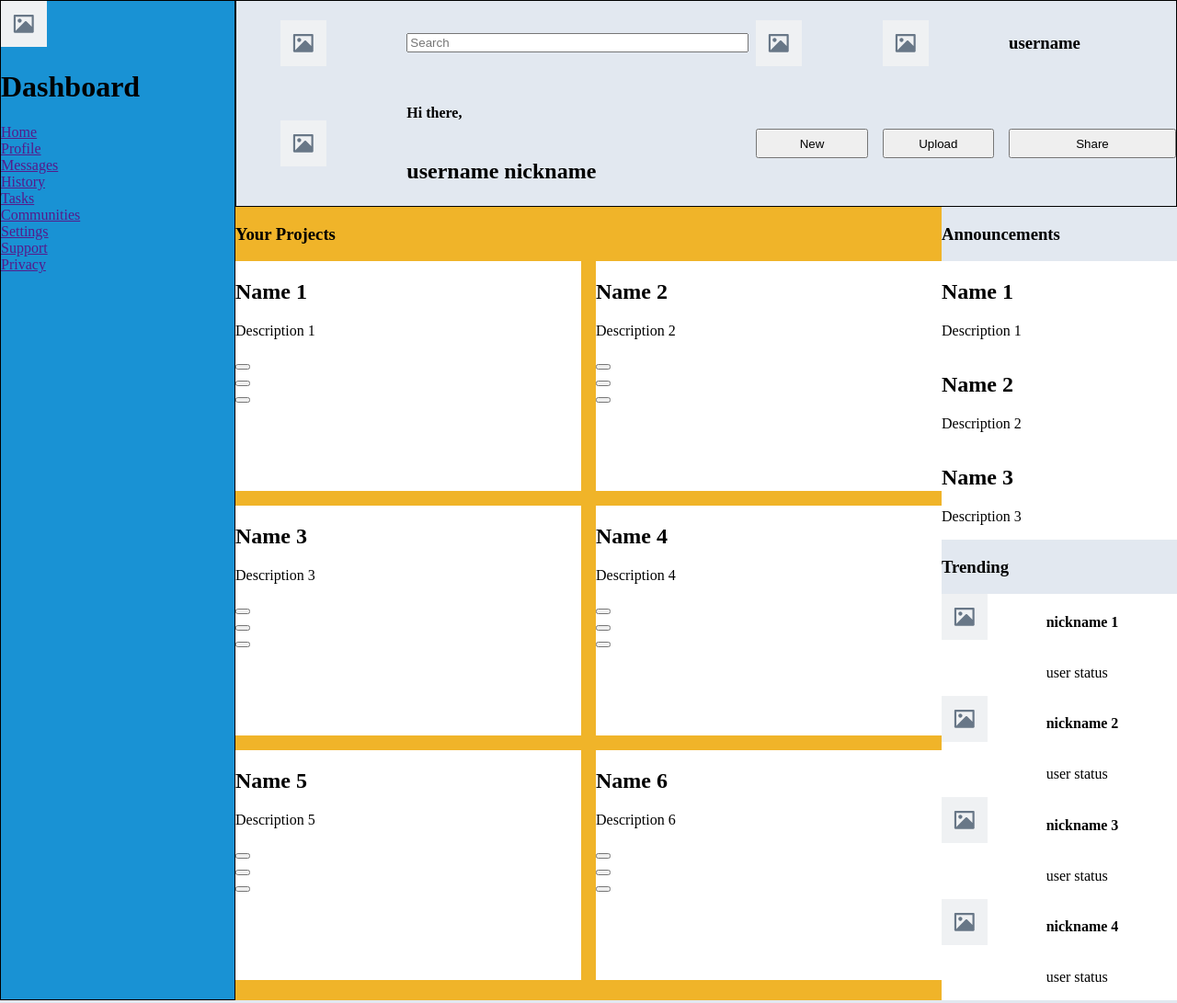
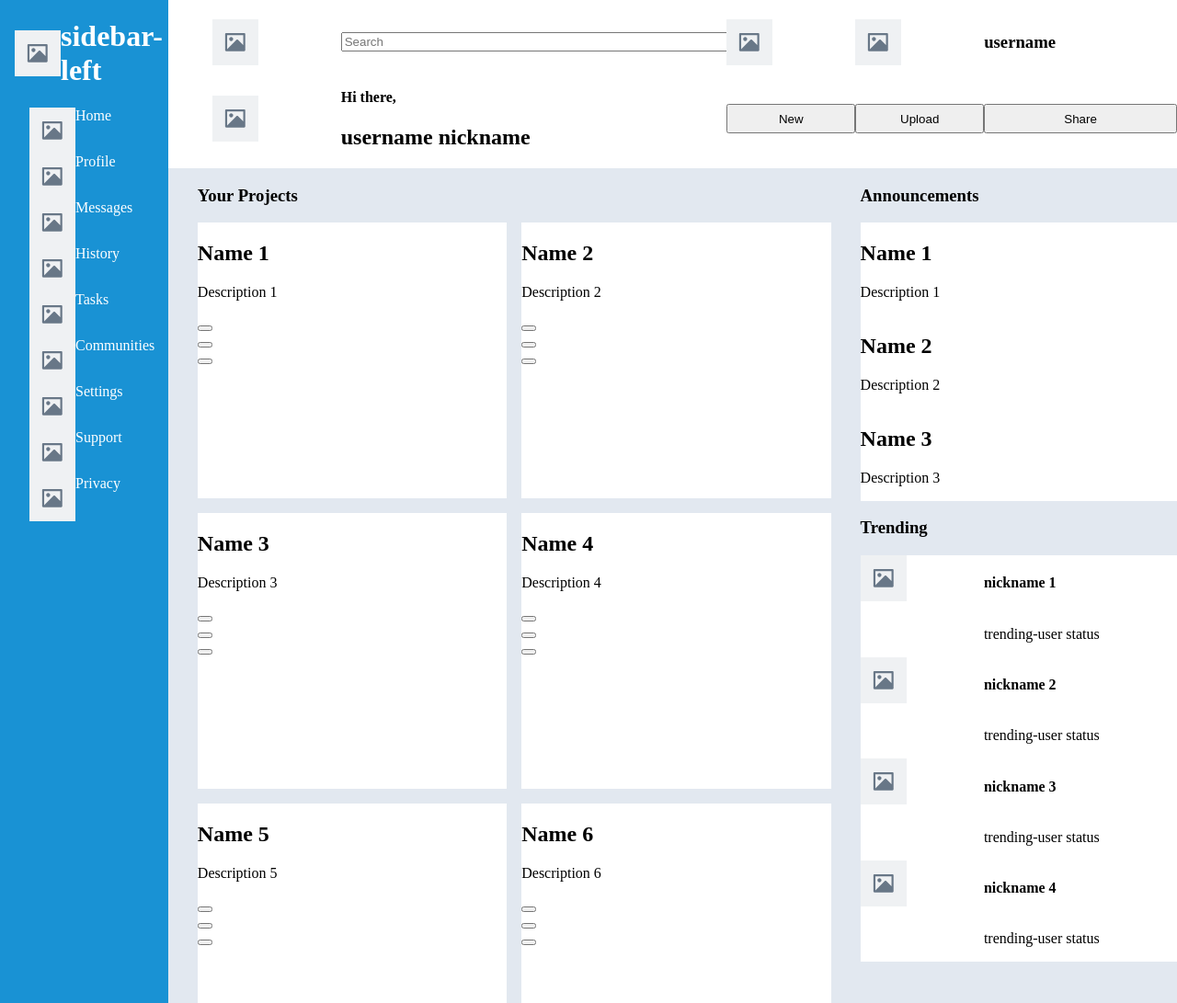
Before and after one commit to Exemption6877/odin-admin-dashboard, a plain HTML site: page index.html in a window 1280 px wide. Shown: the top 1091 px of the page at 92% size. Drawn offline with Linux system fonts and the light colour scheme.

Commit message:
Fix grid, rename classes

```diff
--- a/index.html
+++ b/index.html
@@ -7,35 +7,46 @@
     <title>Bitter</title>
   </head>
   <body>
-    <div class="dashboard">
-      <div class="logo">
-        <img src="./img/placeholder.svg" alt="logo" />
-        <h1>Dashboard</h1>
+    <div class="sidebar-left">
+      <div class="sidebar-header">
+        <img src="./img/placeholder.svg" alt="sidebar-header" />
+        <h1>sidebar-left</h1>
       </div>
-      <ul>
+      <ul class="nav-menu">
+        <img src="./img/placeholder.svg" alt="pfp" />
         <li><a href="">Home</a></li>
+        <img src="./img/placeholder.svg" alt="pfp" />
         <li><a href="">Profile</a></li>
+        <img src="./img/placeholder.svg" alt="pfp" />
         <li><a href="">Messages</a></li>
+        <img src="./img/placeholder.svg" alt="pfp" />
         <li><a href="">History</a></li>
+        <img src="./img/placeholder.svg" alt="pfp" />
         <li><a href="">Tasks</a></li>
+        <img src="./img/placeholder.svg" alt="pfp" />
         <li><a href="">Communities</a></li>
       </ul>
-      <ul>
+      <ul class="nav-footer">
+        <img src="./img/placeholder.svg" alt="pfp" />
         <li><a href="">Settings</a></li>
+        <img src="./img/placeholder.svg" alt="pfp" />
         <li><a href="">Support</a></li>
+        <img src="./img/placeholder.svg" alt="pfp" />
         <li><a href="">Privacy</a></li>
       </ul>
     </div>
 
-    <div class="top-bar">
+    <div class="top-nav">
       <img src="./img/placeholder.svg" alt="search-button" />
-      <form action="GET"><input type="text" placeholder="Search" /></form>
+      <form action="GET" class="search-bar">
+        <input type="text" placeholder="Search" />
+      </form>
       <img src="./img/placeholder.svg" alt="Notification" />
       <img src="./img/placeholder.svg" alt="PFP" />
       <h3>username</h3>
 
       <img src="./img/placeholder.svg" alt="PFP" />
-      <div class="greeting">
+      <div class="user-info">
         <h4>Hi there,</h4>
         <h2>username <span>nickname</span></h2>
       </div>
@@ -45,58 +56,59 @@
       <button>Share</button>
     </div>
 
-    <div class="post container">
+    <div class="main-content">
+      <div class="projects container">
         <h3>Your Projects</h3>
-      <div class="posts">
-        <div class="entry">
+        <div class="projects-grid">
+          <div class="project-card">
             <h2>Name 1</h2>
             <p>Description 1</p>
-          <ul>
+            <ul class="project-actions">
               <li><button></button></li>
               <li><button></button></li>
               <li><button></button></li>
             </ul>
           </div>
-        <div class="entry">
+          <div class="project-card">
             <h2>Name 2</h2>
             <p>Description 2</p>
-          <ul>
+            <ul class="project-actions">
               <li><button></button></li>
               <li><button></button></li>
               <li><button></button></li>
             </ul>
           </div>
-        <div class="entry">
+          <div class="project-card">
             <h2>Name 3</h2>
             <p>Description 3</p>
-          <ul>
+            <ul class="project-actions">
               <li><button></button></li>
               <li><button></button></li>
               <li><button></button></li>
             </ul>
           </div>
-        <div class="entry">
+          <div class="project-card">
             <h2>Name 4</h2>
             <p>Description 4</p>
-          <ul>
+            <ul class="project-actions">
               <li><button></button></li>
               <li><button></button></li>
               <li><button></button></li>
             </ul>
           </div>
-        <div class="entry">
+          <div class="project-card">
             <h2>Name 5</h2>
             <p>Description 5</p>
-          <ul>
+            <ul class="project-actions">
               <li><button></button></li>
               <li><button></button></li>
               <li><button></button></li>
             </ul>
           </div>
-        <div class="entry">
+          <div class="project-card">
             <h2>Name 6</h2>
             <p>Description 6</p>
-          <ul>
+            <ul class="project-actions">
               <li><button></button></li>
               <li><button></button></li>
               <li><button></button></li>
@@ -105,19 +117,19 @@
         </div>
       </div>
 
-    <div class="sidebar">
+      <div class="sidebar-right">
         <div class="announce container">
           <h3>Announcements</h3>
-        <div class="announcements">
-          <div class="bullet">
+          <div class="announcement-list">
+            <div class="announcement">
               <h2>Name 1</h2>
               <p>Description 1</p>
             </div>
-          <div class="bullet">
+            <div class="announcement">
               <h2>Name 2</h2>
               <p>Description 2</p>
             </div>
-          <div class="bullet">
+            <div class="announcement">
               <h2>Name 3</h2>
               <p>Description 3</p>
             </div>
@@ -126,26 +138,27 @@
 
         <div class="trend container">
           <h3>Trending</h3>
-        <div class="trending">
+          <div class="trending-list">
             <img src="./img/placeholder.svg" alt="pfp" />
-          <div class="user">
+            <div class="trending-user">
               <h4>nickname 1</h4>
-            <p>user status</p>
+              <p>trending-user status</p>
             </div>
             <img src="./img/placeholder.svg" alt="pfp" />
-          <div class="user">
+            <div class="trending-user">
               <h4>nickname 2</h4>
-            <p>user status</p>
+              <p>trending-user status</p>
             </div>
             <img src="./img/placeholder.svg" alt="pfp" />
-          <div class="user">
+            <div class="trending-user">
               <h4>nickname 3</h4>
-            <p>user status</p>
+              <p>trending-user status</p>
             </div>
             <img src="./img/placeholder.svg" alt="pfp" />
-          <div class="user">
+            <div class="trending-user">
               <h4>nickname 4</h4>
-            <p>user status</p>
+              <p>trending-user status</p>
+            </div>
           </div>
         </div>
       </div>
--- a/styles.css
+++ b/styles.css
@@ -12,17 +12,19 @@ body {
   height: 100vh;
 }
 
-ul {
-  list-style: none;
-  padding: 0;
-  margin: 0;
+body {
+  display: grid;
+  grid-template-columns: 1fr 6fr;
+  grid-template-rows: 1fr 4fr;
+  background-color: var(--bg-color);
 }
 
-body {
+.main-content {
   display: grid;
-  grid-template-columns: 1fr 3fr 1fr;
-  grid-template-rows: 0.5fr 1;
-  background-color: var(--bg-color);
+  grid-template-columns: 2fr 1fr;
+  grid-template-rows: 1fr 1fr;
+  gap: 2rem;
+  margin-left: 2rem;
 }
 
 .container {
@@ -30,23 +32,46 @@ body {
   flex-direction: column;
 }
 
-.dashboard {
+.sidebar-left {
   background-color: var(--main-color);
-  grid-row: span 3;
-  border: 1px solid black;
+  grid-row: span 2;
 }
 
-.top-bar {
-  grid-column-start: 2;
-  grid-column: span 2;
-  border: 1px solid black;
+.sidebar-left > ul {
+  display: grid;
+  grid-template-columns: 0.3fr 1fr;
+  margin-left: 2rem;
+}
+
+ul {
+  list-style: none;
+  padding: 0;
+  margin: 0;
+}
+
+li > a {
+  color: var(--secondary-color);
+  text-decoration: none;
+}
+
+.sidebar-header > h1 {
+  color: var(--secondary-color);
+}
+
+.sidebar-header {
+  display: flex;
+  align-items: center;
+  margin-left: 1rem;
+}
+
+.top-nav {
+  background-color: var(--secondary-color);
+  display: grid;
+  grid-template-columns: 1fr 3fr 1fr 1fr 1.5fr;
+  grid-template-rows: 0.5fr 0.5fr;
+  align-items: center;
   padding-top: 1rem;
   padding-left: 3rem;
-  align-items: center;
-  display: grid;
-  gap: 16px;
-  grid-template-columns: 1fr 3fr 1fr 1fr 1.5fr;
-  grid-template-rows: 0.5fr 0.5fr;
 }
 
 form > input {
@@ -58,56 +83,50 @@ img {
   width: auto;
 }
 
-.greeting {
+.trending-user-info {
   display: flex;
   flex-direction: column;
 }
 
-.top-bar > button {
+.top-nav > button {
   height: 2rem;
 }
 
-.post {
-  background-color: #f0b429;
+.projects {
+  grid-column-start: 1;
   grid-row: span 2;
 }
 
-.posts {
+.projects-grid {
   display: grid;
   grid-template-columns: repeat(2, 1fr);
   grid-template-rows: repeat(3, auto-fit);
   gap: 1rem;
 }
 
-.posts > h3 {
-  grid-column-start: 1;
-  grid-column-end: 3;
-}
-
-.entry {
-  height: 250px;
+.project-card {
+  height: 300px;
   background-color: var(--secondary-color);
 }
 
-.sidebar {
-  grid-column: 3;
+.sidebar-right {
+  grid-column: 2;
   grid-row: span 2;
 }
 
-.announcements {
+.announcement-list {
   display: grid;
   grid-template-rows: repeat(3, 1fr);
   background-color: var(--secondary-color);
 }
 
-.trending {
+.trending-list {
   background-color: var(--secondary-color);
   display: grid;
-  grid-template-columns: 0.5fr, 1fr;
   grid-template-rows: repeat(4, 1fr);
 }
 
-.user {
+.trending-user {
   grid-column-start: 2;
   display: flex;
   flex-direction: column;
```
Also changed, not shown: 1 other file. Lines whose indentation alone changed are shown as unchanged.
